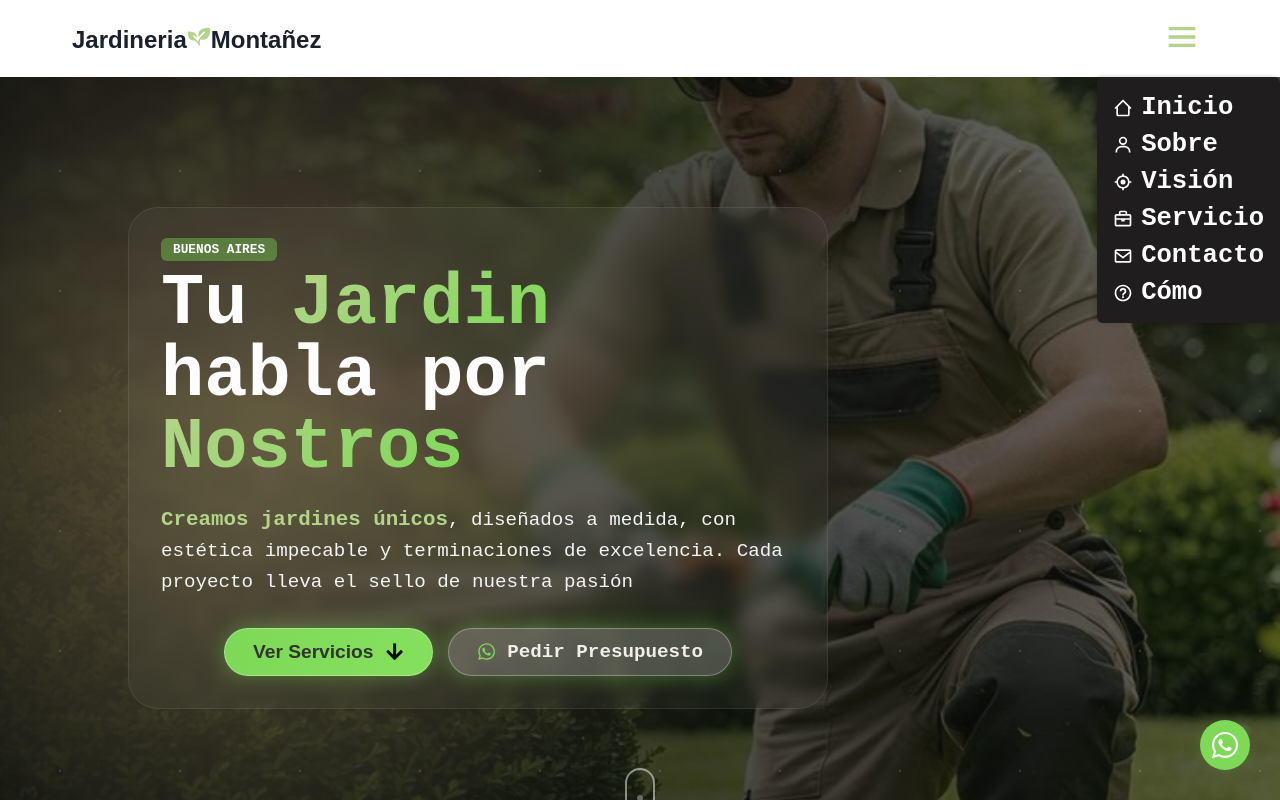
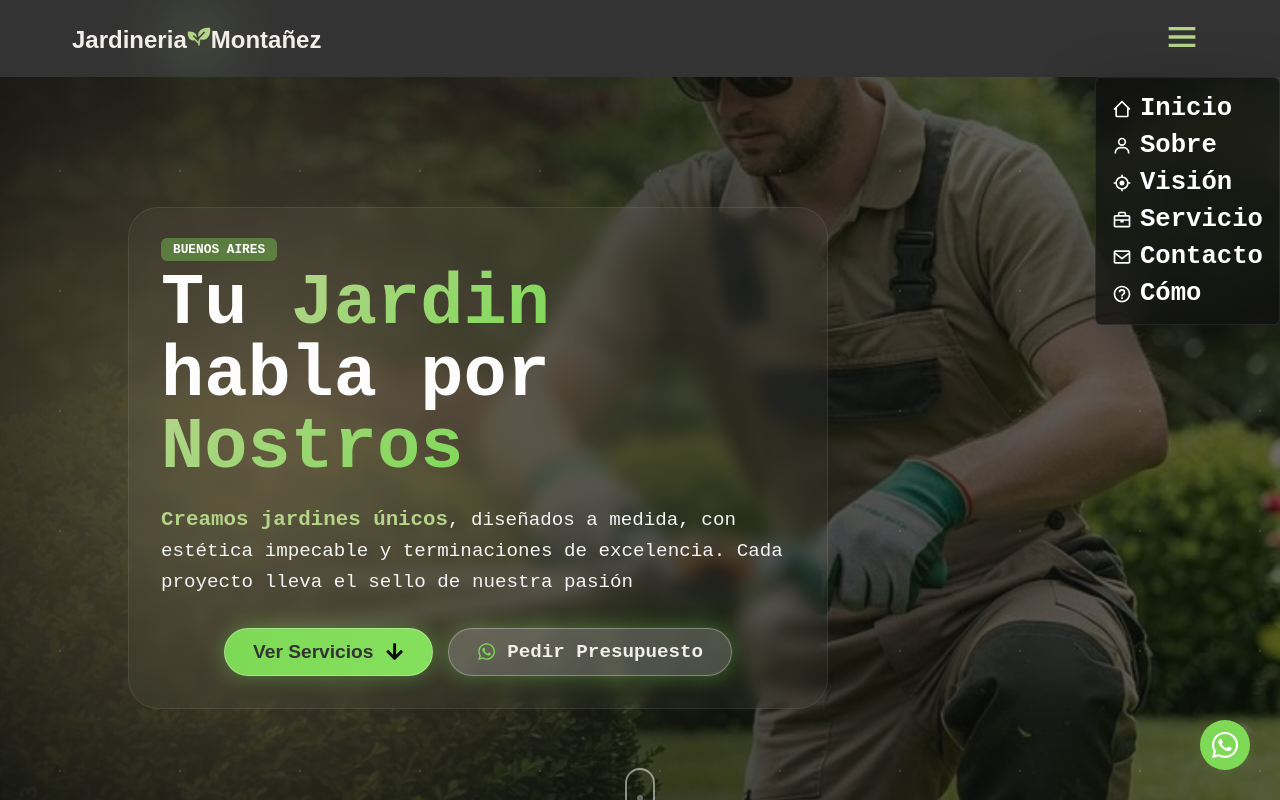
Before and after one commit to PabloDanielChavez/jardineria-montanez, a Next.js app: page / in a window 1280 px wide. Both pictures are taken after a click on the button "Abrir menú de navegación". Shown: the top 800 px of the page. Built offline with nearby package versions, Linux system fonts and the light colour scheme.

Commit message:
Style sobre

```diff
--- a/src/components/sections/Header.tsx
+++ b/src/components/sections/Header.tsx
@@ -1,11 +1,8 @@
 "use client";
 
-import Link from 'next/link';
-import Image from 'next/image';
 import { useState, useEffect } from 'react';
 import styles from '@/styles/sections/header.module.scss';
-import { BiBriefcase, BiCog, BiEnvelope, BiHelpCircle, BiHomeAlt2, BiMenu, BiTargetLock, BiUser, PiPlantFill, } from "@/components/utils/Iconos";
-import { mensajeWSP, numero } from '../utils/variables';
+import { BiBriefcase, BiEnvelope, BiHelpCircle, BiHomeAlt2, BiMenu, BiTargetLock, BiUser, PiPlantFill, } from "@/components/utils/Iconos";
 
 export default function Header() {
     const [isMenuOpen, setIsMenuOpen] = useState(false);
@@ -38,6 +35,7 @@ export default function Header() {
 
     const toggleMenu = () => setIsMenuOpen(!isMenuOpen);
     return (
+
         <header className={`${styles.header} ${isScrolled ? styles.header_scrolled : ''}`}>
             <div className={styles.header_container}>
                 <div className={styles.header_logo_box}>
@@ -59,6 +57,9 @@ export default function Header() {
                         key={menu.id}
                         className={styles.header_li}
                         aria-label={`Navegacion ${menu.titulo}`}
+                        style={{
+                            animationDelay: `${0.08}s`
+                        }}
                     >
                         <button
                             className={`${styles.header_LINK}`}
--- a/src/styles/sections/header.module.scss
+++ b/src/styles/sections/header.module.scss
@@ -7,8 +7,8 @@
     position: fixed;
     top: 0;
     z-index: 100;
-    transition: all 0.7s cubic-bezier(0.16, 1, 0.3, 1);
-    background: v.$color-white;
+    background: #333333;
+    transition: background .6s ease, backdrop-filter .6s ease, padding .6s ease;
         & span {
             color: v.$color-white;
         }
@@ -17,9 +17,10 @@
         }
     &_scrolled {
         padding: 0.5rem 0;
-        background: v.$color-white;
-        backdrop-filter: blur(10px);
-        box-shadow: 0 4px 20px rgba(0, 0, 0, 0.05);
+        background: #242424;
+        backdrop-filter: blur(20px);
+        border-bottom: 1px solid rgba(255,255,255,.08);
+        box-shadow: 0 10px 40px rgba(0,0,0,.15);
         & img {
             width: 200px;
             height: 30px;
@@ -41,6 +42,18 @@
             justify-content: center;
             align-items: center;
             gap: 12px;
+            position: relative;
+            transition: transform .4s ease;
+            &::before {
+                content: "";
+                position: absolute;
+                width: 60px;
+                height: 60px;
+                background: rgba(v.$color-primary,.25);
+                filter: blur(25px);
+                z-index: -1;
+                animation: pulseGlow 4s ease-in-out infinite;
+            }
         }
 
         &_icono {
@@ -54,7 +67,7 @@
         &_h2 {
             font-size: 1.5rem;
             font-weight: 600;
-            color: #1a202c;
+            color: v.$color-crema;
             margin: 0;
             font-family: 'Montserrat', sans-serif;
         }
@@ -77,6 +90,7 @@
         font-style: normal;
         color: v.$color-secundary;
         transition: color 0.25s ease, transform 0.25s cubic-bezier(0.25, 1, 0.5, 1), filter 0.25s ease;
+        position: relative;
         svg {
             transition: transform 0.35s cubic-bezier(0.34, 1.56, 0.64, 1);
         }
@@ -107,6 +121,21 @@
                 transform: scale(0.95);
             }
         }
+        &::before {
+            content: "";
+            position: absolute;
+            inset: -8px;
+            border-radius: 50%;
+            background:rgba(v.$color-primary,.08);
+            opacity: 0;
+            scale: .8;
+            transition: .3s;
+        }
+
+        &:hover::before {
+            opacity: 1;
+            scale: 1;
+        }
     }
     &_nav {
     }
@@ -121,11 +150,15 @@
         padding: 1rem ;
         width: max-content;
         height: max-content;
-        background-color: #1f1d1d;
-        box-shadow: -2px 0 5px rgba(0,0,0,0.2);
-        transition: right 0.3s ease-in-out;
+        background: rgba(15,15,15,.75);
+        backdrop-filter: blur(20px);
+        border: 1px solid rgba(255,255,255,.08);
+        box-shadow: 0 20px 60px rgba(0,0,0,.35);
+        transition: all 0.3s ease;
         list-style: none;
         z-index: 2;
+        opacity: 0;
+        transform: translateX(30px) scale(.95);
     }
     &_li {
         display: flex;
@@ -141,6 +174,7 @@
             cursor: pointer;
             opacity: 0.9;
         }
+        animation: slideIn .4s ease forwards;
     }
     &_LINK {
         background: none;
@@ -160,6 +194,21 @@
         gap: 0.5rem;
         text-decoration: none;
         color: inherit;
+        position: relative;
+        &::after {
+            content: "";
+            position: absolute;
+            left: 0;
+            bottom: -4px;
+            width: 0;
+            height: 2px;
+            background: v.$color-secundary;
+            transition: width .3s ease;
+        }
+
+        &:hover::after {
+            width: 100%;
+        }
     }
     &_spanNav {
         font-weight: 500;
@@ -169,9 +218,52 @@
         font-weight: 900;
     }
     &_activo {
+        opacity: 1;
+        transform: translateX(0) scale(1);
         right: 0;
     }
     &_desactivado {
         right: -400px;
     }
 }
+
+@keyframes pulseGlow {
+    0%,100% {
+        opacity: .4;
+        scale: 1;
+    }
+
+    50% {
+        opacity: .8;
+        scale: 1.3;
+    }
+}
+
+@keyframes slideIn {
+    from {
+        opacity: 0;
+        transform: translateX(20px);
+    }
+
+    to {
+        opacity: 1;
+        transform: translateX(0);
+    }
+}
+
+.scrollProgress {
+    position: absolute;
+
+    left: 0;
+    top: 100%;
+
+    height: 2px;
+
+    background: linear-gradient(
+        90deg,
+        v.$color-primary,
+        v.$color-secundary
+    );
+
+    transform-origin: left;
+}
--- a/src/styles/sections/sobre.module.scss
+++ b/src/styles/sections/sobre.module.scss
@@ -3,14 +3,31 @@
 
 .sobre {
     padding: 5rem 2rem;
-    background: v.$color-white;
+    background: linear-gradient( 180deg, v.$color-crema 0%, v.$color-white 100%);
+    position: relative;
+
+    &::before {
+        content: "";
+        position: absolute;
+        top: 0;
+        left: 50%;
+        transform: translateX(-50%);
+        width: 120px;
+        height: 2px;
+        background: linear-gradient( 90deg, transparent, v.$color-primary, transparent);
+    }
 
     &_titulo {
-        text-align: center;
+        display: flex;
+        flex-direction: column;
+        align-items: center;
+        justify-content: center;
         font-size: 2.5rem;
         font-weight: 800;
-        color: v.$color-dark;
-        margin-bottom: 4rem;
+        color: #1a202c;
+        letter-spacing: -0.025em;
+        margin-bottom: 3rem;
+        text-transform: uppercase;
 
         &::after {
             content: "";
@@ -21,6 +38,18 @@
             margin: 1rem auto 0;
             border-radius: 2px;
         }
+    }
+
+    &_subtitulo {
+        display: flex;
+        flex-direction: column;
+        align-items: center;
+        justify-content: center;
+        font-size: 1.4rem;
+        color: v.$color-text;
+        font-weight: 400;
+        max-width: 600px;
+        margin: 0 auto 4rem auto;
     }
 
     &_layout {
@@ -35,7 +64,7 @@
 
         @include m.tablet {
             display: grid;
-            grid-template-columns: 1fr 1fr;
+            grid-template-columns: 1.1fr .9fr;
         }
     }
 
@@ -45,7 +74,23 @@
         aspect-ratio: 16 / 9;
         border-radius: 20px;
         overflow: hidden;
-        box-shadow: 0 15px 35px rgba(0,0,0,0.1);
+        border: 1px solid rgba(0,0,0,.05);
+        box-shadow: 0 25px 50px rgba(0,0,0,.08);
+        transition: transform .4s ease, box-shadow .4s ease;
+        &:hover {
+            transform: translateY(-6px);
+            box-shadow:
+                0 35px 70px rgba(0,0,0,.12);
+        }
+        &::before {
+            content: "";
+            position: absolute;
+            inset: 15px;
+            border: 2px solid rgba(v.$color-primary,.3);
+            border-radius: 12px;
+            z-index: 2;
+            pointer-events: none;
+        }
     }
 
     .sobre_img {
@@ -54,8 +99,14 @@
 
     &_contenido {
         font-size: 1.2rem;
+        max-width: 600px;
         line-height: 1.8;
         color: v.$color-text;
+
+        background: rgba(255,255,255,.7);
+        border: 1px solid rgba(0,0,0,.05);
+        border-radius: 20px;
+        padding: 1rem 2rem;
 
         // Efecto Dropcap profesional
         .dropcap {
@@ -69,9 +120,18 @@
         }
 
         strong {
-            color: v.$color-dark;
-            font-size: 1.3rem;
-            font-weight: 900;
+            color: v.$color-bosque;
+            position: relative;
+            &::after {
+                content: "";
+                position: absolute;
+                left: 0;
+                bottom: -2px;
+                width: 100%;
+                height: 8px;
+                background: rgba(v.$color-primary,.25);
+                z-index: -1;
+            }
         }
     }
 
@@ -86,11 +146,13 @@
         font-weight: 700;
         transition: all 0.3s ease;
         border: 2px solid v.$color-secundary;
+        box-shadow: 0 10px 25px rgba(v.$color-secundary,.2);
 
         &:hover {
             background: transparent;
             color: v.$color-secundary;
-            transform: translateY(-3px);
+            transform: translateY(-2px);
+            box-shadow: 0 15px 35px rgba(v.$color-secundary,.3);
         }
     }
 }
```
